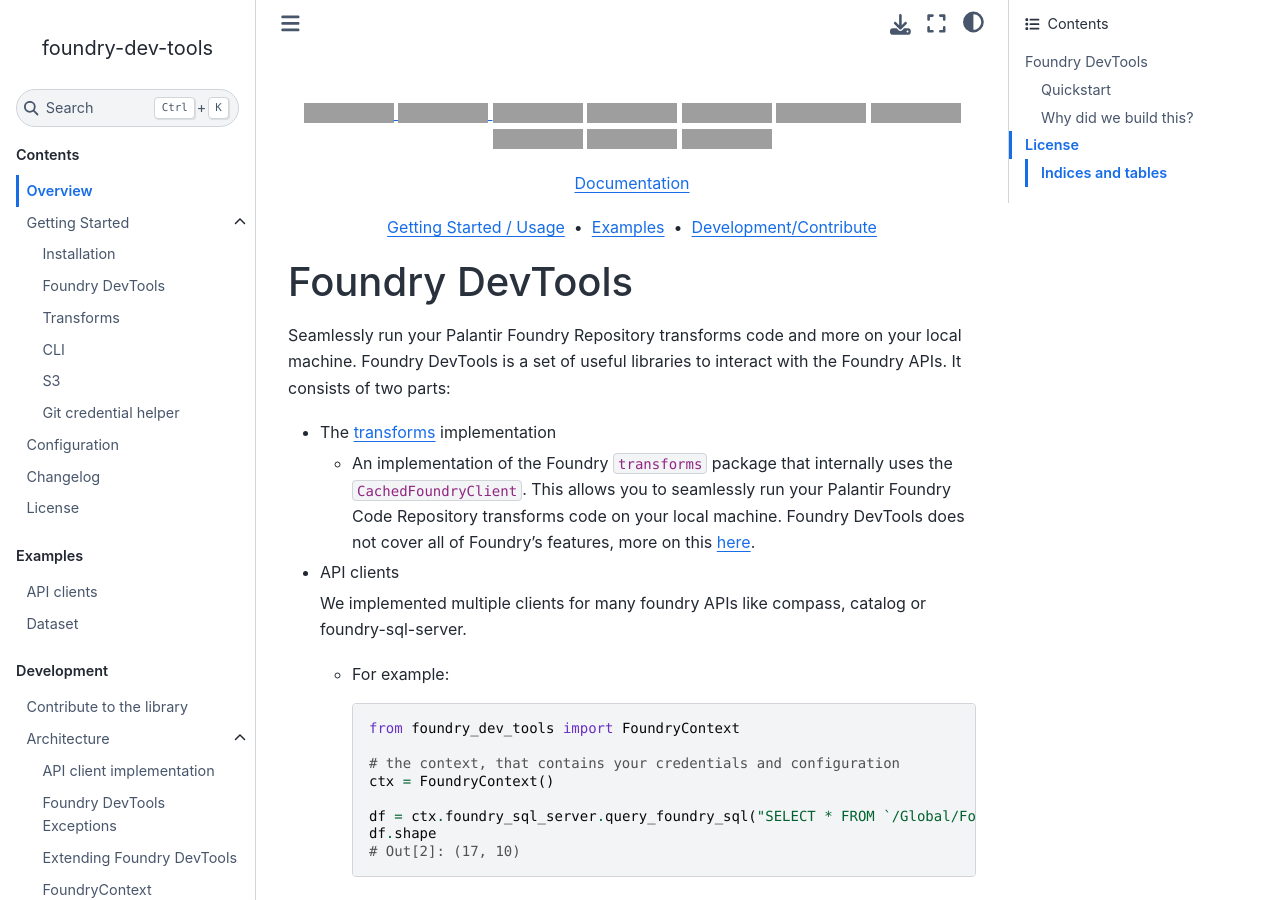
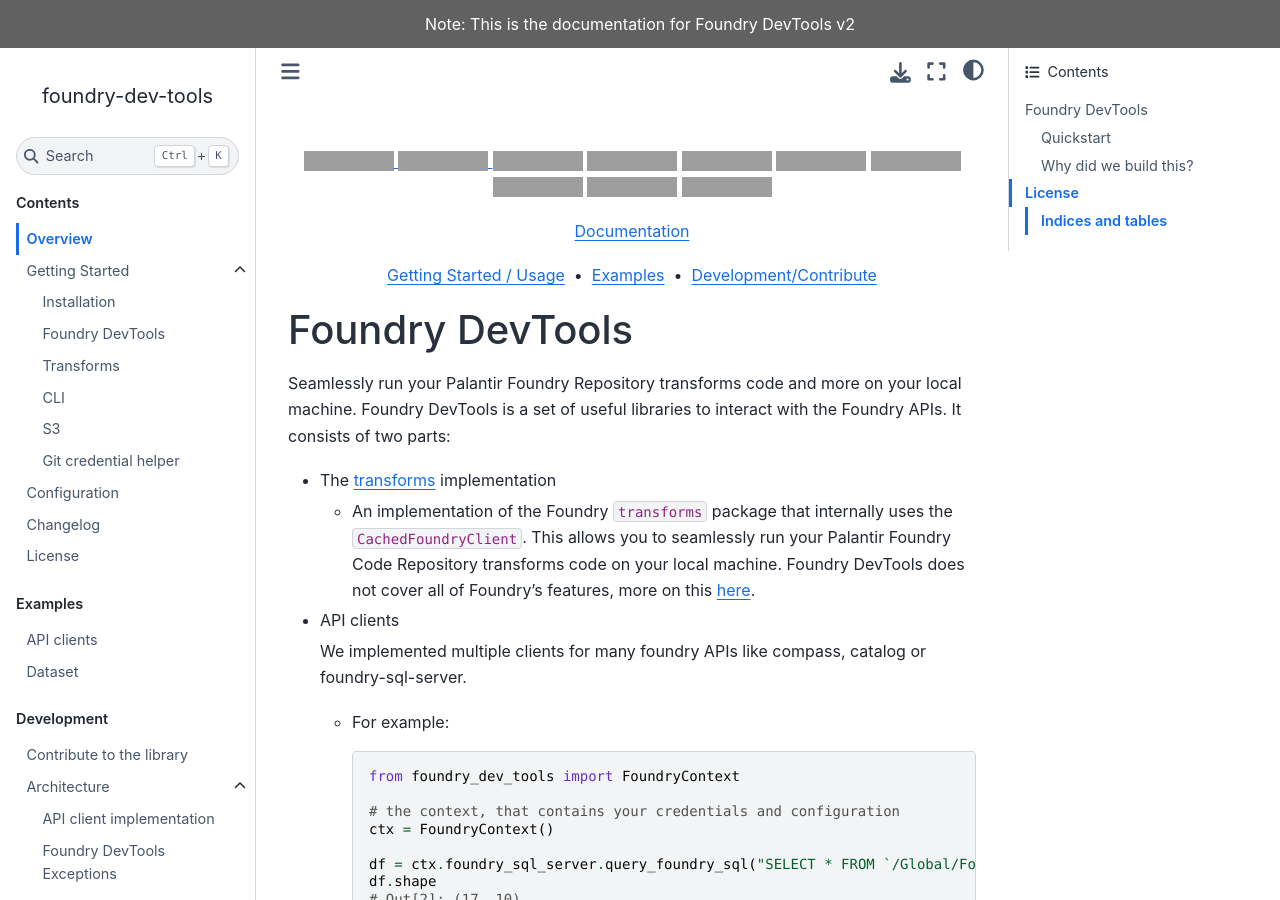
Before and after one commit to emdgroup/foundry-dev-tools, a Sphinx documentation site: the page built from docs/index.md, in a window 1280 px wide and 900 px high, cut to the strip 0-900 px from the top of the window. Built offline with Sphinx 7.4.7 and the Sphinx Book theme 1.1.4, drawn with Linux system fonts in a browser that asks for light colours; pages that are not in the unit, such as notebooks, are missing from menus; the version number is read from the project's files by our own code; grey boxes are pictures that could not be loaded.

Commit message:
feat: temporary v2 banner for the docs

```diff
--- a/docs/conf.py
+++ b/docs/conf.py
@@ -120,6 +120,7 @@ html_theme = "sphinx_book_theme"
 html_theme_options = {
     "show_navbar_depth": 2,
     "show_toc_level": 4,
+    "announcement":"Note: This is the documentation for Foundry DevTools v2",
 }
 
 # The name for this set of Sphinx documents.  If None, it defaults to
```
